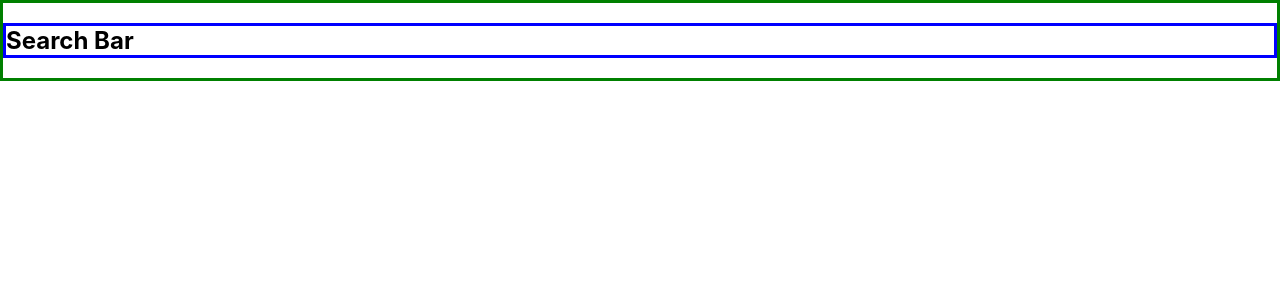
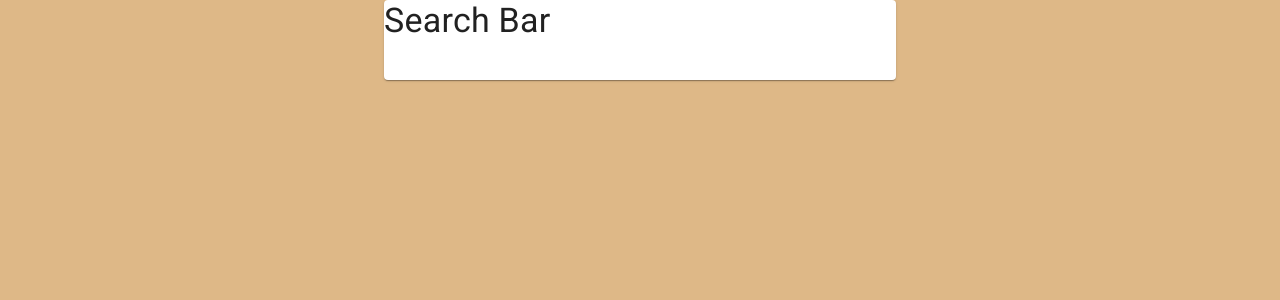
Before and after one commit to SDM-Team-1/seer-frontend, a React (Create React App) app: page / in a window 1280 px wide. Shown: the top 300 px of the page. Built offline with nearby package versions, Linux system fonts and the light colour scheme.

Commit message:
feat: create searchbar component

```diff
--- a/package.json
+++ b/package.json
@@ -3,6 +3,8 @@
   "version": "0.1.0",
   "private": true,
   "dependencies": {
+    "@material-ui/core": "^4.11.0",
+    "@material-ui/icons": "^4.9.1",
     "@testing-library/jest-dom": "^4.2.4",
     "@testing-library/react": "^9.5.0",
     "@testing-library/user-event": "^7.2.1",
@@ -34,7 +36,7 @@
   },
   "scripts": {
     "start": "react-scripts start",
-    "build": "react-scripts start build",
+    "build": "react-scripts build",
     "test": "react-scripts test",
     "eject": "react-scripts eject",
     "lint": "eslint -f table \"./src/**/*.js\""
--- a/public/index.html
+++ b/public/index.html
@@ -24,7 +24,8 @@
       work correctly both with client-side routing and a non-root public URL.
       Learn how to configure a non-root public URL by running `npm run build`.
     -->
-    <title>React App</title>
+    <link rel="stylesheet" href="https://fonts.googleapis.com/css?family=Roboto:300,400,500,700&display=swap" />
+    <title>SEER</title>
   </head>
   <body>
     <noscript>You need to enable JavaScript to run this app.</noscript>
--- a/src/App.js
+++ b/src/App.js
@@ -1,9 +1,9 @@
 import React from 'react';
 
-import Main from "./pages/Main/Main";
+import Main from './pages/Main/Main';
 
 function App() {
-  return (<Main />);
+  return <Main />;
 }
 
 export default App;
--- a/src/pages/Main/Main.js
+++ b/src/pages/Main/Main.js
@@ -7,11 +7,11 @@ import SearchBar from './components/Searchbar/Searchbar';
 
 function Main() {
   return (
-    <div>
+    <div className={style.main}>
       {/* <header>
         <Header></Header>
       </header> */}
-      <section className={style.main}>
+      <section>
         <SearchBar />
       </section>
       {/* <footer>
--- a/src/pages/Main/Main.module.scss
+++ b/src/pages/Main/Main.module.scss
@@ -1,3 +1,9 @@
 .main {
-  border: 3px solid green;
+  background-color: burlywood;
+  height: 100vh;
+
+  section {
+    display: flex;
+    justify-content: center;
+  }
 }
--- a/src/pages/Main/components/Searchbar/Searchbar.js
+++ b/src/pages/Main/components/Searchbar/Searchbar.js
@@ -1,9 +1,18 @@
 import React from 'react';
+import Typography from '@material-ui/core/Typography';
+import Card from '@material-ui/core/Card';
 
 import style from './Searchbar.module.scss';
+// import style from './Searchbar.module.scss';
 
 function Searchbar() {
-  return (<h1 className={style.main}>Search Bar</h1>);
+  return (
+    <Card className={style.main}>
+      <Typography variant="h4" component="h4" gutterBottom>
+        Search Bar
+      </Typography>
+    </Card>
+  );
 }
 
 export default Searchbar;
--- a/src/pages/Main/components/Searchbar/Searchbar.module.scss
+++ b/src/pages/Main/components/Searchbar/Searchbar.module.scss
@@ -1,3 +1,7 @@
 .main {
-  border: 3px solid blue;
+  margin: 0;
+  background-color: aqua;
+  display: flex;
+  height: 10vh;
+  width: 40vw;
 }
```
Also changed, not shown: .travis.yml, 1 other file (tests, documents, lock files or other folders).
